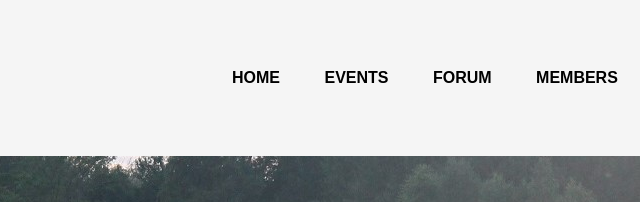
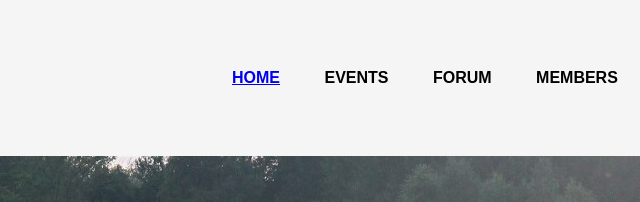
Before and after one commit to anzelari/responsive-club-website, a plain HTML site: page index.html in a window 1280 px wide. Shown: the top 202 px of the page, 510-1150 px from the left. Drawn offline with Linux system fonts and the light colour scheme.

Commit message:
Update index.html

```diff
--- a/index.html
+++ b/index.html
@@ -21,7 +21,7 @@
         <p class="logo">The Nature Club</p>
         <nav>
             <ul>
-                <li>HOME</li>
+                <li><a href="https://www.anricoding.life/">HOME</a></li>
                 <li>EVENTS</li>
                 <li>FORUM</li>
                 <li>MEMBERS</li>
```
